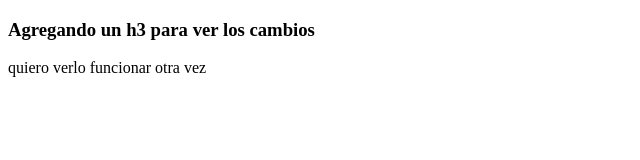
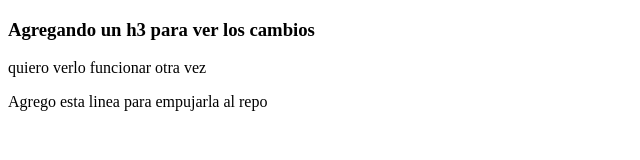
Before and after one commit to jon-dt/Primer-repo, a plain HTML site: page index.html in a window 1280 px wide. Shown: the whole page, without its empty margins (0-640 px from the left). Drawn offline with Linux system fonts and the light colour scheme.

Commit message:
Segundo push

```diff
--- a/index.html
+++ b/index.html
@@ -8,5 +8,6 @@
 <body>
     <h3>Agregando un h3 para ver los cambios</h3>
     <p>quiero verlo funcionar otra vez</p>
+    <p>Agrego esta linea para empujarla al repo</p>
 </body>
 </html>
```
